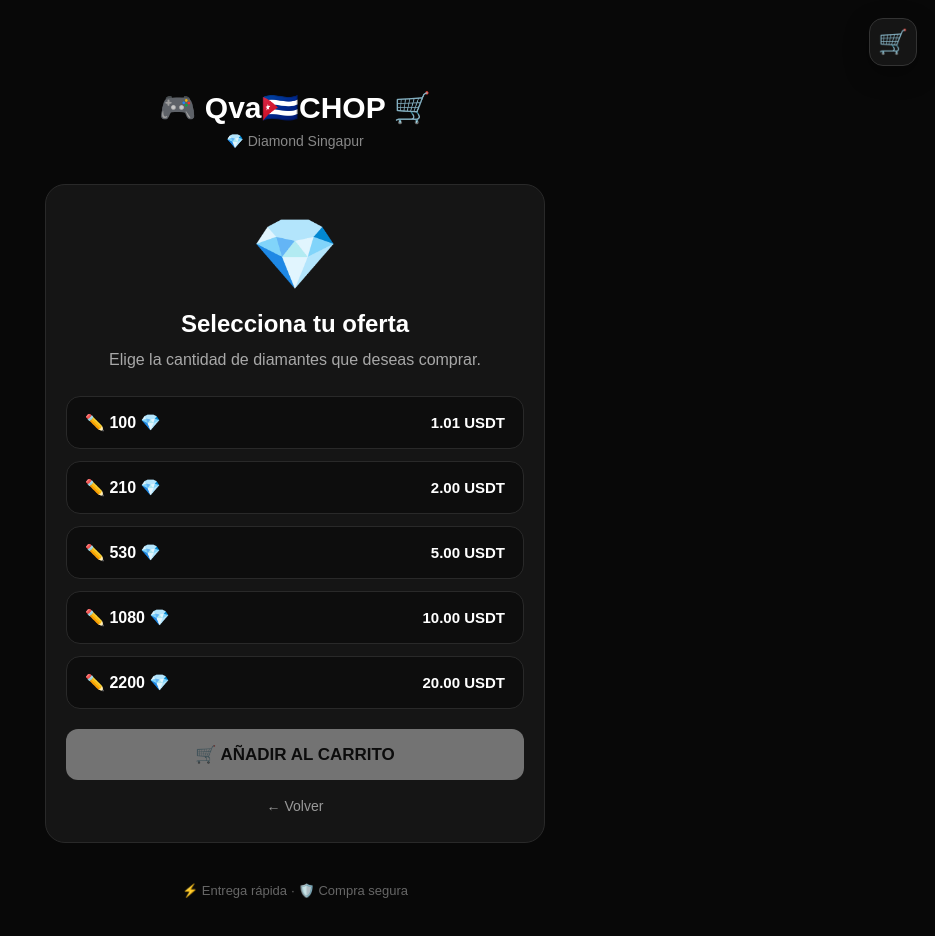
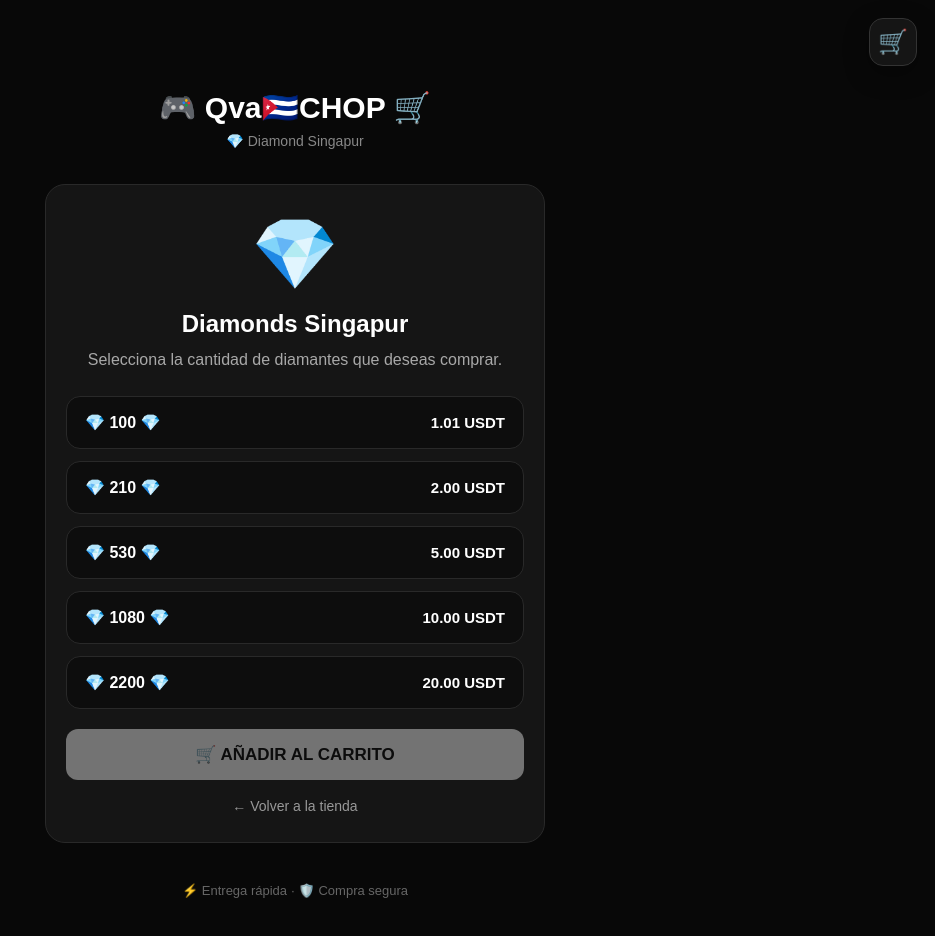
Before and after one commit to juliocesarblancomedina08-tech/qva-chop-shop, a Next.js app: page /offers in a window 1280 px wide. Shown: the whole page, without its empty margins (345-1280 px from the left). Built offline with nearby package versions, Linux system fonts and the light colour scheme.

Commit message:
Update cart counter

```diff
--- a/app/offers/page.js
+++ b/app/offers/page.js
@@ -49,13 +49,17 @@ export default function OffersPage() {
       JSON.stringify(newCart)
     );
 
+    window.dispatchEvent(new Event("cartUpdated"));
+
     setAdded(true);
   };
 
   return (
     <main className="shop-container">
       <header className="header">
-        <div className="logo">🎮 Qva🇨🇺CHOP 🛒</div>
+        <div className="logo">
+          🎮 Qva🇨🇺CHOP 🛒
+        </div>
 
         <p className="subtitle">
           💎 Diamond Singapur
@@ -70,11 +74,11 @@ export default function OffersPage() {
           </div>
 
           <h1 className="product-title">
-            Selecciona tu oferta
+            Diamonds Singapur
           </h1>
 
           <p className="product-description">
-            Elige la cantidad de diamantes que deseas comprar.
+            Selecciona la cantidad de diamantes que deseas comprar.
           </p>
 
           <div className="offers-list">
@@ -91,11 +95,13 @@ export default function OffersPage() {
                     setAdded(false);
                   }}
                   className={`offer-item ${
-                    isSelected ? "offer-selected" : ""
+                    isSelected
+                      ? "offer-selected"
+                      : ""
                   }`}
                 >
                   <span>
-                    {isSelected ? "✅" : "✏️"}{" "}
+                    {isSelected ? "✅" : "💎"}{" "}
                     {offer.diamonds} 💎
                   </span>
 
@@ -109,7 +115,9 @@ export default function OffersPage() {
 
           {selectedOffer && (
             <div className="selected-offer">
-              <p>Oferta seleccionada:</p>
+              <p>
+                Oferta seleccionada:
+              </p>
 
               <strong>
                 💎 {selectedOffer.diamonds} —{" "}
@@ -128,19 +136,22 @@ export default function OffersPage() {
           </button>
 
           {added && (
-            <Link
-              href="/cart"
-              className="offers-button cart-button"
+            <p
+              style={{
+                marginTop: "14px",
+                color: "#aaaaaa",
+                fontSize: "14px",
+              }}
             >
-              ✅ VER CARRITO
-            </Link>
+              ✅ Añadido al carrito
+            </p>
           )}
 
           <Link
             href="/"
             className="back-link"
           >
-            ← Volver
+            ← Volver a la tienda
           </Link>
 
         </div>
```
